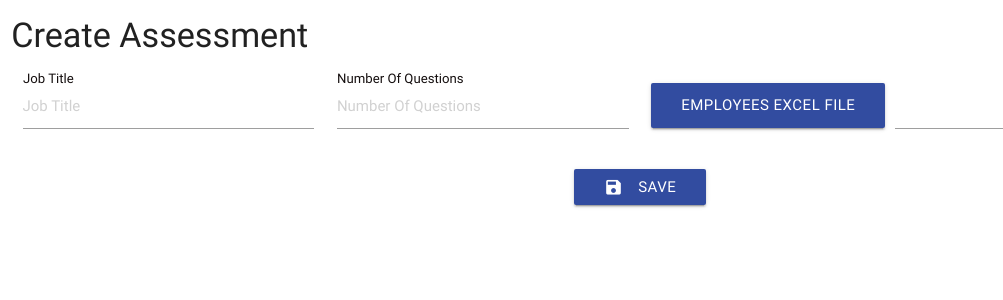
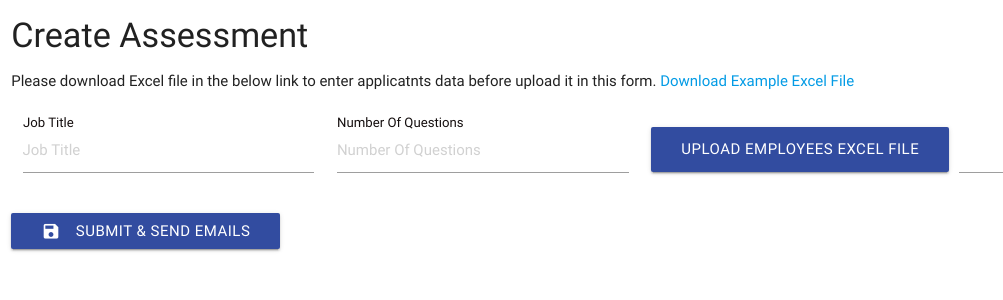
Before and after one commit to azwri/saudichatgpt, a Django app: template consultant/templates/consultant/create_interview.html in a window 1280 px wide. Shown: the top 300 px of the page, without its empty margins (0-1003 px from the left). Run offline with Django 4.2, Linux system fonts and the light colour scheme; the template is opened without the code that fills it, so the values that code supplies are empty.

Commit message:
add exel file

```diff
--- a/consultant/templates/consultant/create_interview.html
+++ b/consultant/templates/consultant/create_interview.html
@@ -1,5 +1,5 @@
 {% extends "base.html" %}
-
+{% load static %}
 {% block content %}
 
 {% if success %}
@@ -22,6 +22,10 @@
                 {% csrf_token %}
                 <div class="row">
                     <h4>Create Assessment</h4>
+                    <div class="row">
+                        <p>Please download Excel file in the below link to enter applicatnts data before upload it in this form.  <a href="{% static 'consultant/example.xlsx' %}" class="">Download Example Excel File</a></p>
+
+                    </div>
                     <div class="input-field col s12 m3 l3">
                         <input placeholder="Job Title" id="title" type="text" class="validate" name="title" required>
                         <label for="jobTitle">Job Title</label>
@@ -41,17 +45,20 @@
                         </div> -->
                     <div class="file-field input-field col s12 m6 l6">
                         <div class="btn">
-                            <span>Employees Excel File</span>
+                            <span>Upload Employees Excel File</span>
                             <input type="file" required name="employees">
                         </div>
                         <div class="file-path-wrapper">
                             <input class="file-path validate" type="text">
                         </div>
+
+
                     </div>
+
                 </div>
 
-                <div class="row center">
-                    <button type="submit" class="waves-effect waves-light btn">Save <i
+                <div class="row ">
+                    <button type="submit" class="waves-effect waves-light btn">Submit & Send Emails <i
                             class="material-icons left">save</i></button>
                 </div>
 
```
Also changed, not shown: 1 other file.
